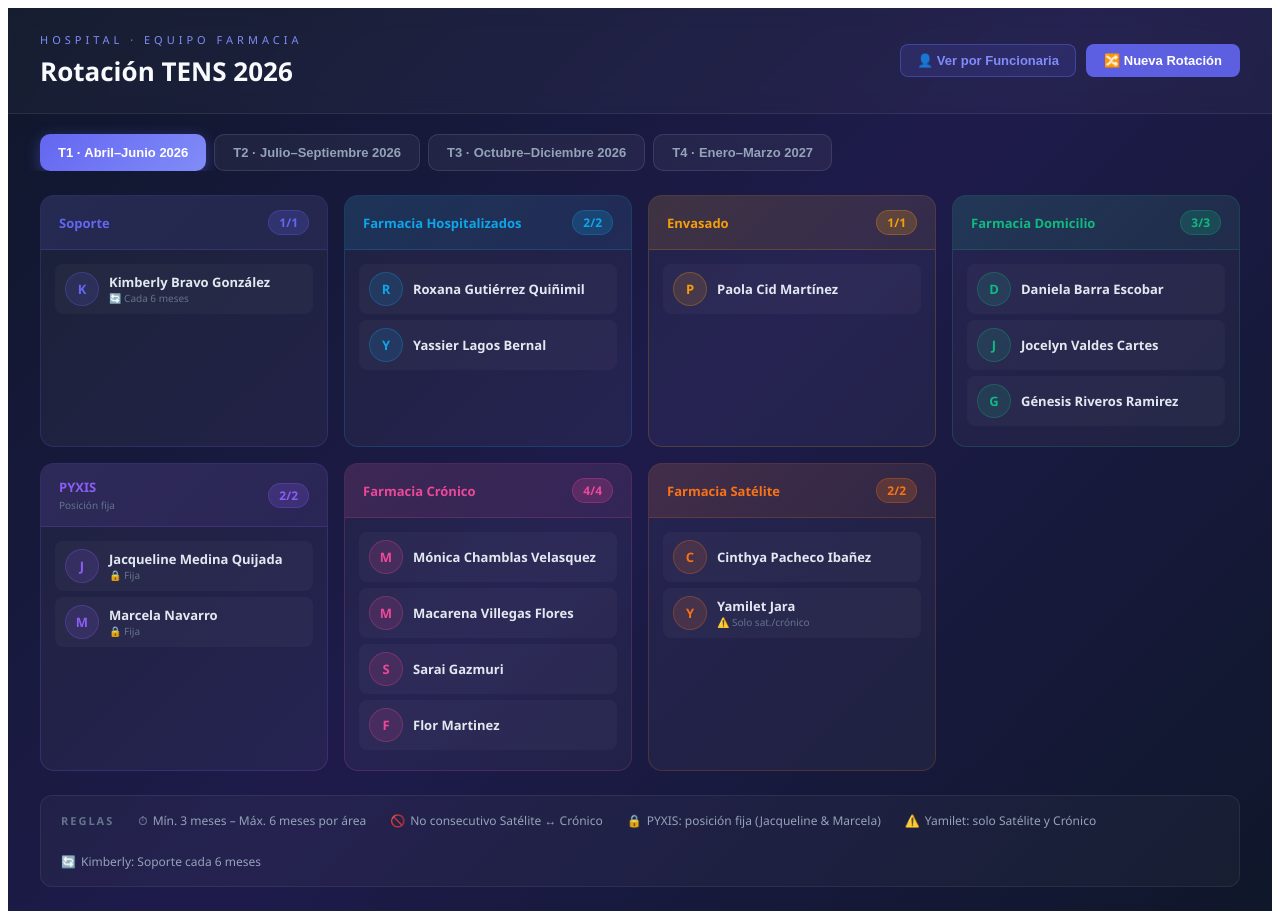
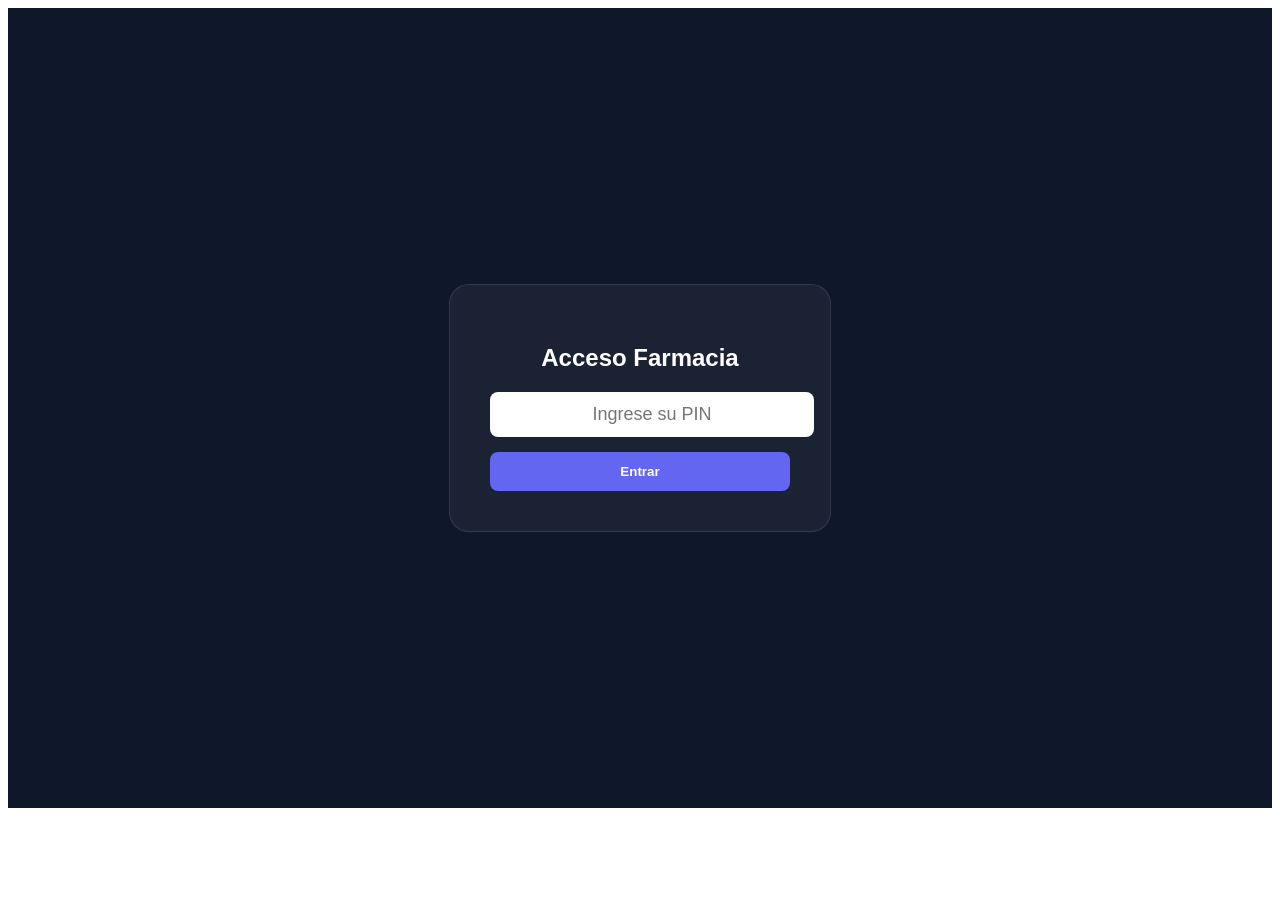
Before and after one commit to carolinariverajorquera-cmd/rotacion-farmacia, a React (Vite) app: page / in a window 1280 px wide. After the commit the page ends 816 px from the top, so only its background shows below. Built offline with nearby package versions, Linux system fonts and the light colour scheme.

Commit message:
Agregado sistema de login y roles

```diff
--- a/src/App.jsx
+++ b/src/App.jsx
@@ -1,5 +1,10 @@
 import { useState, useEffect } from "react";
-// v2 - con login
+
+// --- CONFIGURACIÓN DE USUARIOS ---
+const USUARIOS = {
+  jefa: { pin: "1234", rol: "admin" }, // Cambia el PIN por uno seguro
+  tens: { pin: "0000", rol: "visor" }
+};
 
 const FUNCIONARIAS = [
   { nombre: "Kimberly Bravo González", condicion: "soporte_6meses" },
@@ -37,13 +42,12 @@ const TRIMESTRES = [
   "Enero–Marzo 2027",
 ];
 
+// Lógica de rotación (Mantenida igual)
 function puedeRotar(func, areaId, historial) {
   if (func.condicion === "fija_pyxis") return areaId === "pyxis";
   if (func.condicion === "solo_satelite_cronico") return areaId === "satelite" || areaId === "cronico";
   if (func.condicion === "soporte_6meses") return areaId === "soporte";
   if (areaId === "pyxis") return false;
-
-  // No rotar consecutivamente entre satelite y cronico
   const ultima = historial[historial.length - 1];
   if (ultima) {
     if (ultima === "satelite" && areaId === "cronico") return false;
@@ -57,7 +61,6 @@ function generarRotacion(trimestreIdx, rotacionAnterior) {
   const ocupadas = {};
   AREAS.forEach(a => { ocupadas[a.id] = []; });
 
-  // Primero fijar las que no rotan
   FUNCIONARIAS.forEach(f => {
     if (f.condicion === "fija_pyxis") {
       ocupadas["pyxis"].push(f.nombre);
@@ -65,32 +68,21 @@ function generarRotacion(trimestreIdx, rotacionAnterior) {
     }
   });
 
-  // Funcionaria de soporte (cada 6 meses = 2 trimestres)
-  const kimArea = trimestreIdx % 2 === 0 ? "soporte" : "soporte";
   ocupadas["soporte"].push("Kimberly Bravo González");
   asignacion["Kimberly Bravo González"] = "soporte";
 
-  // Resto de funcionarias
   const libres = FUNCIONARIAS.filter(f =>
     f.condicion !== "fija_pyxis" && f.condicion !== "soporte_6meses"
   );
 
   const areasRotables = AREAS.filter(a => !a.fija && a.id !== "soporte");
-
-  // Ordenar para respetar restricciones - primero Yamilet
   const yamilet = libres.find(f => f.condicion === "solo_satelite_cronico");
   const resto = libres.filter(f => f.condicion !== "solo_satelite_cronico");
   const ordenadas = yamilet ? [yamilet, ...resto] : resto;
 
   ordenadas.forEach(func => {
-    const historial = rotacionAnterior
-      ? [rotacionAnterior[func.nombre]].filter(Boolean)
-      : [];
-
-    // Buscar área con cupo disponible donde pueda ir
+    const historial = rotacionAnterior ? [rotacionAnterior[func.nombre]].filter(Boolean) : [];
     let elegida = null;
-
-    // Priorizar áreas donde estuvo menos tiempo (no la misma que la anterior)
     const candidatas = areasRotables.filter(a => {
       const llena = ocupadas[a.id].length >= a.cupo;
       const puede = puedeRotar(func, a.id, historial);
@@ -101,10 +93,7 @@ function generarRotacion(trimestreIdx, rotacionAnterior) {
     if (candidatas.length > 0) {
       elegida = candidatas[Math.floor(Math.random() * candidatas.length)];
     } else {
-      // Si no hay candidatas sin la restricción de "misma", relajar esa condición
-      const fallback = areasRotables.filter(a => {
-        return ocupadas[a.id].length < a.cupo && puedeRotar(func, a.id, historial);
-      });
+      const fallback = areasRotables.filter(a => ocupadas[a.id].length < a.cupo && puedeRotar(func, a.id, historial));
       if (fallback.length > 0) elegida = fallback[0];
     }
 
@@ -113,7 +102,6 @@ function generarRotacion(trimestreIdx, rotacionAnterior) {
       asignacion[func.nombre] = elegida.id;
     }
   });
-
   return asignacion;
 }
 
@@ -122,22 +110,88 @@ function getAreaInfo(id) {
 }
 
 export default function App() {
+  // Estados de Login
+  const [user, setUser] = useState(null);
+  const [pinInput, setPinInput] = useState("");
+  const [error, setError] = useState("");
+
+  // Estados de la App
   const [trimestre, setTrimestre] = useState(0);
-  const [historial, setHistorial] = useState({});
   const [rotaciones, setRotaciones] = useState([]);
   const [loading, setLoading] = useState(false);
-  const [vista, setVista] = useState("tabla"); // tabla | funcionaria
+  const [vista, setVista] = useState("tabla");
 
   useEffect(() => {
-    const inicial = generarRotacion(0, null);
-    const segunda = generarRotacion(1, inicial);
-    const tercera = generarRotacion(2, segunda);
-    const cuarta = generarRotacion(3, tercera);
-    setRotaciones([inicial, segunda, tercera, cuarta]);
+    const r0 = generarRotacion(0, null);
+    const r1 = generarRotacion(1, r0);
+    const r2 = generarRotacion(2, r1);
+    const r3 = generarRotacion(3, r2);
+    setRotaciones([r0, r1, r2, r3]);
   }, []);
 
+  const handleLogin = (e) => {
+    e.preventDefault();
+    if (pinInput === USUARIOS.jefa.pin) {
+      setUser(USUARIOS.jefa);
+    } else if (pinInput === USUARIOS.tens.pin) {
+      setUser(USUARIOS.tens);
+    } else {
+      setError("PIN Incorrecto");
+      setTimeout(() => setError(""), 2000);
+    }
+  };
+
+  if (!user) {
+    return (
+      <div style={{
+        height: "100vh",
+        display: "flex",
+        alignItems: "center",
+        justifyContent: "center",
+        background: "#0f172a",
+        fontFamily: "sans-serif"
+      }}>
+        <form onSubmit={handleLogin} style={{
+          background: "rgba(255,255,255,0.05)",
+          padding: 40,
+          borderRadius: 20,
+          textAlign: "center",
+          border: "1px solid rgba(255,255,255,0.1)",
+          width: 300
+        }}>
+          <h2 style={{ color: "white", marginBottom: 20 }}>Acceso Farmacia</h2>
+          <input
+            type="password"
+            placeholder="Ingrese su PIN"
+            value={pinInput}
+            onChange={(e) => setPinInput(e.target.value)}
+            style={{
+              width: "100%",
+              padding: "12px",
+              borderRadius: 8,
+              border: "none",
+              marginBottom: 15,
+              fontSize: 18,
+              textAlign: "center"
+            }}
+          />
+          <button type="submit" style={{
+            width: "100%",
+            padding: "12px",
+            borderRadius: 8,
+            border: "none",
+            background: "#6366f1",
+            color: "white",
+            fontWeight: "bold",
+            cursor: "pointer"
+          }}>Entrar</button>
+          {error && <p style={{ color: "#ef4444", marginTop: 15 }}>{error}</p>}
+        </form>
+      </div>
+    );
+  }
+
   const rotacionActual = rotaciones[trimestre] || {};
-
   const agrupadaPorArea = AREAS.map(area => ({
     ...area,
     funcionarias: FUNCIONARIAS.filter(f => rotacionActual[f.nombre] === area.id),
@@ -161,84 +215,52 @@ export default function App() {
       background: "linear-gradient(135deg, #0f172a 0%, #1e1b4b 50%, #0f172a 100%)",
       fontFamily: "'DM Sans', 'Segoe UI', sans-serif",
       color: "#f1f5f9",
-      padding: "0",
     }}>
       {/* Header */}
       <div style={{
         background: "rgba(255,255,255,0.03)",
         borderBottom: "1px solid rgba(255,255,255,0.08)",
-        padding: "24px 32px",
+        padding: "20px 32px",
         display: "flex",
         justifyContent: "space-between",
         alignItems: "center",
         backdropFilter: "blur(10px)",
       }}>
         <div>
-          <div style={{ fontSize: 11, letterSpacing: 4, color: "#818cf8", textTransform: "uppercase", marginBottom: 6 }}>
-            Hospital · Equipo Farmacia
+          <div style={{ fontSize: 11, letterSpacing: 4, color: "#818cf8", textTransform: "uppercase" }}>
+            Sesión: {user.rol === "admin" ? "Jefa de Farmacia" : "TENS (Solo Vista)"}
           </div>
-          <h1 style={{ margin: 0, fontSize: 26, fontWeight: 700, color: "#f8fafc" }}>
-            Rotación TENS 2026
-          </h1>
+          <h1 style={{ margin: 0, fontSize: 24, fontWeight: 700 }}>Rotación TENS 2026</h1>
         </div>
+
         <div style={{ display: "flex", gap: 10 }}>
-          <button
-            onClick={() => setVista(vista === "tabla" ? "funcionaria" : "tabla")}
-            style={{
-              background: "rgba(99,102,241,0.15)",
-              border: "1px solid rgba(99,102,241,0.4)",
-              color: "#818cf8",
-              borderRadius: 8,
-              padding: "8px 16px",
-              cursor: "pointer",
-              fontSize: 13,
-              fontWeight: 600,
-            }}
-          >
+          <button onClick={() => setVista(vista === "tabla" ? "funcionaria" : "tabla")}
+            style={{ background: "rgba(255,255,255,0.1)", border: "none", color: "white", borderRadius: 8, padding: "8px 16px", cursor: "pointer" }}>
             {vista === "tabla" ? "👤 Ver por Funcionaria" : "🏥 Ver por Área"}
           </button>
-          <button
-            onClick={regenerar}
-            disabled={loading}
-            style={{
-              background: loading ? "rgba(99,102,241,0.2)" : "rgba(99,102,241,0.9)",
-              border: "none",
-              color: "white",
-              borderRadius: 8,
-              padding: "8px 18px",
-              cursor: loading ? "not-allowed" : "pointer",
-              fontSize: 13,
-              fontWeight: 700,
-              transition: "all 0.2s",
-            }}
-          >
-            {loading ? "⏳ Generando..." : "🔀 Nueva Rotación"}
+
+          {/* BOTÓN RESTRINGIDO A JEFA */}
+          {user.rol === "admin" && (
+            <button onClick={regenerar} disabled={loading}
+              style={{ background: "#6366f1", border: "none", color: "white", borderRadius: 8, padding: "8px 18px", fontWeight: 700, cursor: "pointer" }}>
+              {loading ? "⏳..." : "🔀 Nueva Rotación"}
+            </button>
+          )}
+
+          <button onClick={() => setUser(null)} style={{ background: "transparent", border: "1px solid #ef4444", color: "#ef4444", borderRadius: 8, padding: "8px 12px", cursor: "pointer" }}>
+            Salir
           </button>
         </div>
       </div>
 
-      {/* Selector trimestres */}
-      <div style={{ display: "flex", gap: 8, padding: "20px 32px 0", overflowX: "auto" }}>
+      {/* Selector trimestres (Mantenido igual) */}
+      <div style={{ display: "flex", gap: 8, padding: "20px 32px 0" }}>
         {TRIMESTRES.map((t, i) => (
-          <button
-            key={i}
-            onClick={() => setTrimestre(i)}
+          <button key={i} onClick={() => setTrimestre(i)}
             style={{
-              background: trimestre === i
-                ? "linear-gradient(135deg, #6366f1, #818cf8)"
-                : "rgba(255,255,255,0.05)",
-              border: trimestre === i ? "none" : "1px solid rgba(255,255,255,0.1)",
-              color: trimestre === i ? "white" : "#94a3b8",
-              borderRadius: 10,
-              padding: "10px 18px",
-              cursor: "pointer",
-              fontSize: 13,
-              fontWeight: 600,
-              whiteSpace: "nowrap",
-              transition: "all 0.2s",
-              boxShadow: trimestre === i ? "0 4px 15px rgba(99,102,241,0.4)" : "none",
-            }}
-          >
+              background: trimestre === i ? "#6366f1" : "rgba(255,255,255,0.05)",
+              border: "none", color: "white", borderRadius: 10, padding: "10px 18px", cursor: "pointer"
+            }}>
             T{i + 1} · {t}
           </button>
         ))}
@@ -246,161 +268,39 @@ export default function App() {
 
       <div style={{ padding: "24px 32px" }}>
         {vista === "tabla" ? (
-          // Vista por área
           <div style={{ display: "grid", gridTemplateColumns: "repeat(auto-fill, minmax(280px, 1fr))", gap: 16 }}>
             {agrupadaPorArea.map(area => (
-              <div key={area.id} style={{
-                background: "rgba(255,255,255,0.04)",
-                border: `1px solid ${area.color}33`,
-                borderRadius: 14,
-                overflow: "hidden",
-                transition: "transform 0.2s",
-              }}>
-                <div style={{
-                  background: `linear-gradient(135deg, ${area.color}22, ${area.color}11)`,
-                  borderBottom: `1px solid ${area.color}33`,
-                  padding: "14px 18px",
-                  display: "flex",
-                  justifyContent: "space-between",
-                  alignItems: "center",
-                }}>
-                  <div>
-                    <div style={{ fontSize: 13, fontWeight: 700, color: area.color }}>{area.nombre}</div>
-                    {area.fija && (
-                      <div style={{ fontSize: 10, color: "#64748b", marginTop: 2 }}>Posición fija</div>
-                    )}
-                  </div>
-                  <div style={{
-                    background: area.funcionarias.length >= area.cupo ? `${area.color}33` : "rgba(255,255,255,0.05)",
-                    border: `1px solid ${area.color}44`,
-                    borderRadius: 20,
-                    padding: "3px 10px",
-                    fontSize: 12,
-                    color: area.color,
-                    fontWeight: 700,
-                  }}>
-                    {area.funcionarias.length}/{area.cupo}
-                  </div>
+              <div key={area.id} style={{ background: "rgba(255,255,255,0.04)", border: `1px solid ${area.color}33`, borderRadius: 14, overflow: "hidden" }}>
+                <div style={{ background: `${area.color}22`, padding: "14px 18px", display: "flex", justifyContent: "space-between" }}>
+                  <span style={{ fontWeight: 700, color: area.color }}>{area.nombre}</span>
+                  <span style={{ fontSize: 12 }}>{area.funcionarias.length}/{area.cupo}</span>
                 </div>
                 <div style={{ padding: 14 }}>
-                  {area.funcionarias.length === 0 ? (
-                    <div style={{ color: "#475569", fontSize: 12, fontStyle: "italic", textAlign: "center", padding: "12px 0" }}>
-                      Sin asignar
+                  {area.funcionarias.map(f => (
+                    <div key={f.nombre} style={{ padding: "8px", background: "rgba(255,255,255,0.02)", marginBottom: 4, borderRadius: 6, fontSize: 13 }}>
+                      {f.nombre}
                     </div>
-                  ) : (
-                    area.funcionarias.map(f => (
-                      <div key={f.nombre} style={{
-                        display: "flex",
-                        alignItems: "center",
-                        gap: 10,
-                        padding: "8px 10px",
-                        background: "rgba(255,255,255,0.03)",
-                        borderRadius: 8,
-                        marginBottom: 6,
-                      }}>
-                        <div style={{
-                          width: 32,
-                          height: 32,
-                          borderRadius: "50%",
-                          background: `${area.color}22`,
-                          border: `1px solid ${area.color}44`,
-                          display: "flex",
-                          alignItems: "center",
-                          justifyContent: "center",
-                          fontSize: 13,
-                          fontWeight: 700,
-                          color: area.color,
-                          flexShrink: 0,
-                        }}>
-                          {f.nombre.charAt(0)}
-                        </div>
-                        <div>
-                          <div style={{ fontSize: 13, fontWeight: 600, color: "#e2e8f0" }}>{f.nombre}</div>
-                          {f.condicion && (
-                            <div style={{ fontSize: 10, color: "#64748b" }}>
-                              {f.condicion === "fija_pyxis" ? "🔒 Fija" :
-                               f.condicion === "solo_satelite_cronico" ? "⚠️ Solo sat./crónico" :
-                               f.condicion === "soporte_6meses" ? "🔄 Cada 6 meses" : ""}
-                            </div>
-                          )}
-                        </div>
-                      </div>
-                    ))
-                  )}
+                  ))}
                 </div>
               </div>
             ))}
           </div>
         ) : (
-          // Vista por funcionaria - historial de todos los trimestres
-          <div style={{ overflowX: "auto" }}>
-            <table style={{ width: "100%", borderCollapse: "separate", borderSpacing: "0 6px" }}>
+          <div style={{ overflowX: "auto", background: "rgba(255,255,255,0.02)", borderRadius: 12, padding: 20 }}>
+            <table style={{ width: "100%", textAlign: "left", borderCollapse: "collapse" }}>
               <thead>
                 <tr>
-                  <th style={{ textAlign: "left", padding: "10px 16px", color: "#64748b", fontSize: 12, fontWeight: 600, textTransform: "uppercase", letterSpacing: 1 }}>
-                    Funcionaria
-                  </th>
-                  {TRIMESTRES.map((t, i) => (
-                    <th key={i} style={{
-                      textAlign: "center",
-                      padding: "10px 16px",
-                      color: i === trimestre ? "#818cf8" : "#64748b",
-                      fontSize: 12,
-                      fontWeight: 600,
-                      textTransform: "uppercase",
-                      letterSpacing: 1,
-                    }}>
-                      T{i + 1}
-                    </th>
-                  ))}
+                  <th style={{ padding: 10 }}>Funcionaria</th>
+                  {TRIMESTRES.map((_, i) => <th key={i}>T{i+1}</th>)}
                 </tr>
               </thead>
               <tbody>
                 {FUNCIONARIAS.map(f => (
-                  <tr key={f.nombre}>
-                    <td style={{
-                      padding: "10px 16px",
-                      background: "rgba(255,255,255,0.04)",
-                      borderRadius: "10px 0 0 10px",
-                      fontSize: 13,
-                      fontWeight: 600,
-                      color: "#e2e8f0",
-                    }}>
-                      <div style={{ display: "flex", alignItems: "center", gap: 8 }}>
-                        <span>{f.nombre}</span>
-                        {f.condicion === "fija_pyxis" && <span style={{ fontSize: 10, color: "#8b5cf6" }}>🔒</span>}
-                        {f.condicion === "solo_satelite_cronico" && <span style={{ fontSize: 10, color: "#f59e0b" }}>⚠️</span>}
-                      </div>
-                    </td>
+                  <tr key={f.nombre} style={{ borderBottom: "1px solid rgba(255,255,255,0.05)" }}>
+                    <td style={{ padding: 10 }}>{f.nombre}</td>
                     {rotaciones.map((rot, i) => {
-                      const areaId = rot[f.nombre];
-                      const area = getAreaInfo(areaId);
-                      return (
-                        <td key={i} style={{
-                          padding: "10px 8px",
-                          background: i === trimestre ? "rgba(99,102,241,0.08)" : "rgba(255,255,255,0.02)",
-                          borderLeft: "1px solid rgba(255,255,255,0.03)",
-                          borderRight: i === TRIMESTRES.length - 1 ? "none" : "none",
-                          borderRadius: i === TRIMESTRES.length - 1 ? "0 10px 10px 0" : 0,
-                          textAlign: "center",
-                        }}>
-                          {area && (
-                            <span style={{
-                              display: "inline-block",
-                              background: `${area.color}22`,
-                              border: `1px solid ${area.color}44`,
-                              color: area.color,
-                              borderRadius: 6,
-                              padding: "3px 8px",
-                              fontSize: 11,
-                              fontWeight: 600,
-                              whiteSpace: "nowrap",
-                            }}>
-                              {area.nombre.replace("Farmacia ", "").replace("PYXIS", "PYXIS")}
-                            </span>
-                          )}
-                        </td>
-                      );
+                      const area = getAreaInfo(rot[f.nombre]);
+                      return <td key={i} style={{ color: area?.color }}>{area?.nombre.split(" ")[1] || area?.nombre}</td>
                     })}
                   </tr>
                 ))}
@@ -408,32 +308,6 @@ export default function App() {
             </table>
           </div>
         )}
-
-        {/* Leyenda de condiciones */}
-        <div style={{
-          marginTop: 24,
-          padding: "16px 20px",
-          background: "rgba(255,255,255,0.03)",
-          borderRadius: 12,
-          border: "1px solid rgba(255,255,255,0.07)",
-          display: "flex",
-          gap: 24,
-          flexWrap: "wrap",
-          alignItems: "center",
-        }}>
-          <span style={{ fontSize: 11, color: "#64748b", textTransform: "uppercase", letterSpacing: 2, fontWeight: 700 }}>Reglas</span>
-          {[
-            { icon: "⏱", text: "Mín. 3 meses – Máx. 6 meses por área" },
-            { icon: "🚫", text: "No consecutivo Satélite ↔ Crónico" },
-            { icon: "🔒", text: "PYXIS: posición fija (Jacqueline & Marcela)" },
-            { icon: "⚠️", text: "Yamilet: solo Satélite y Crónico" },
-            { icon: "🔄", text: "Kimberly: Soporte cada 6 meses" },
-          ].map((r, i) => (
-            <span key={i} style={{ fontSize: 12, color: "#94a3b8", display: "flex", alignItems: "center", gap: 5 }}>
-              <span>{r.icon}</span> {r.text}
-            </span>
-          ))}
-        </div>
       </div>
     </div>
   );
```
